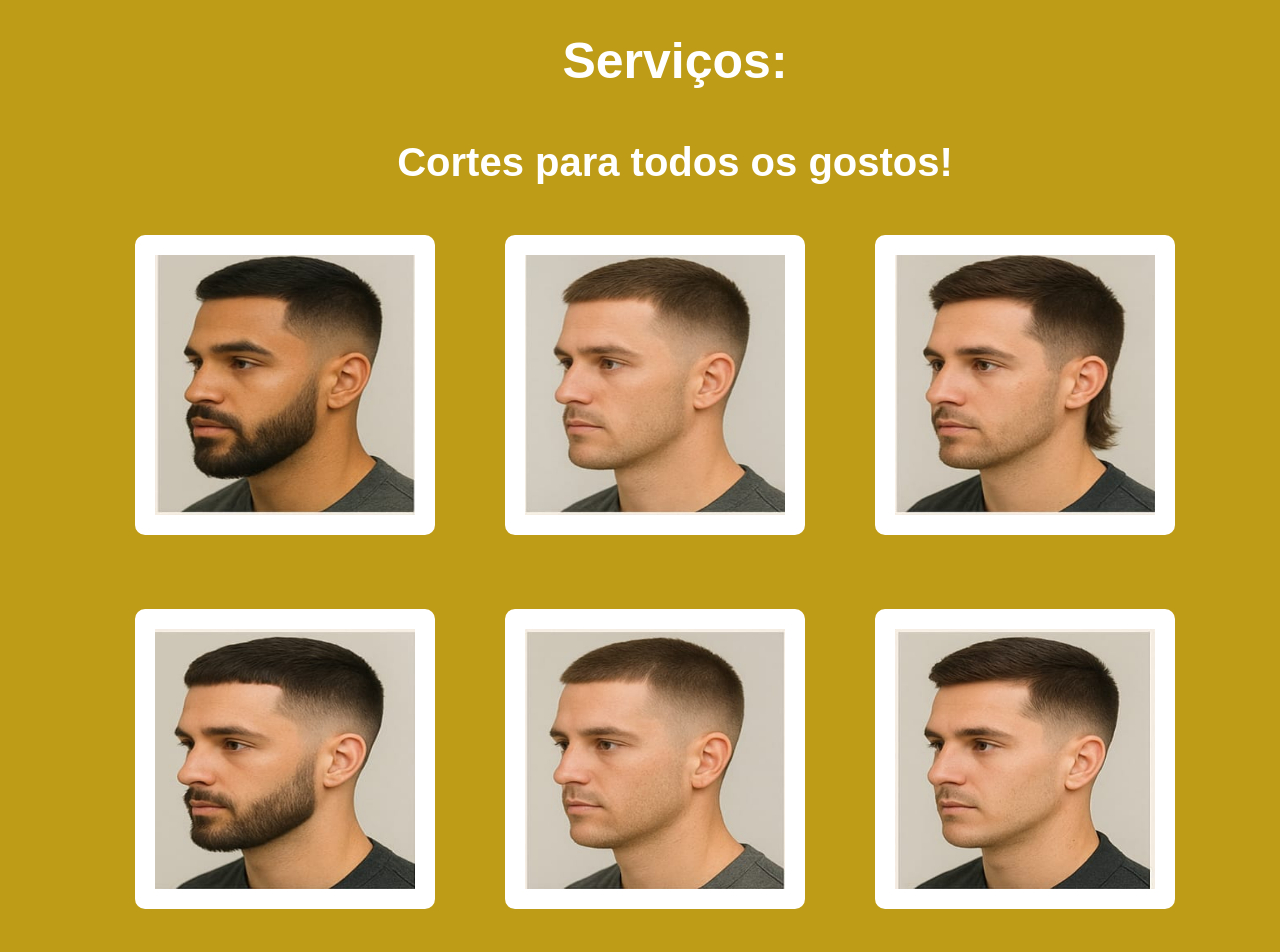
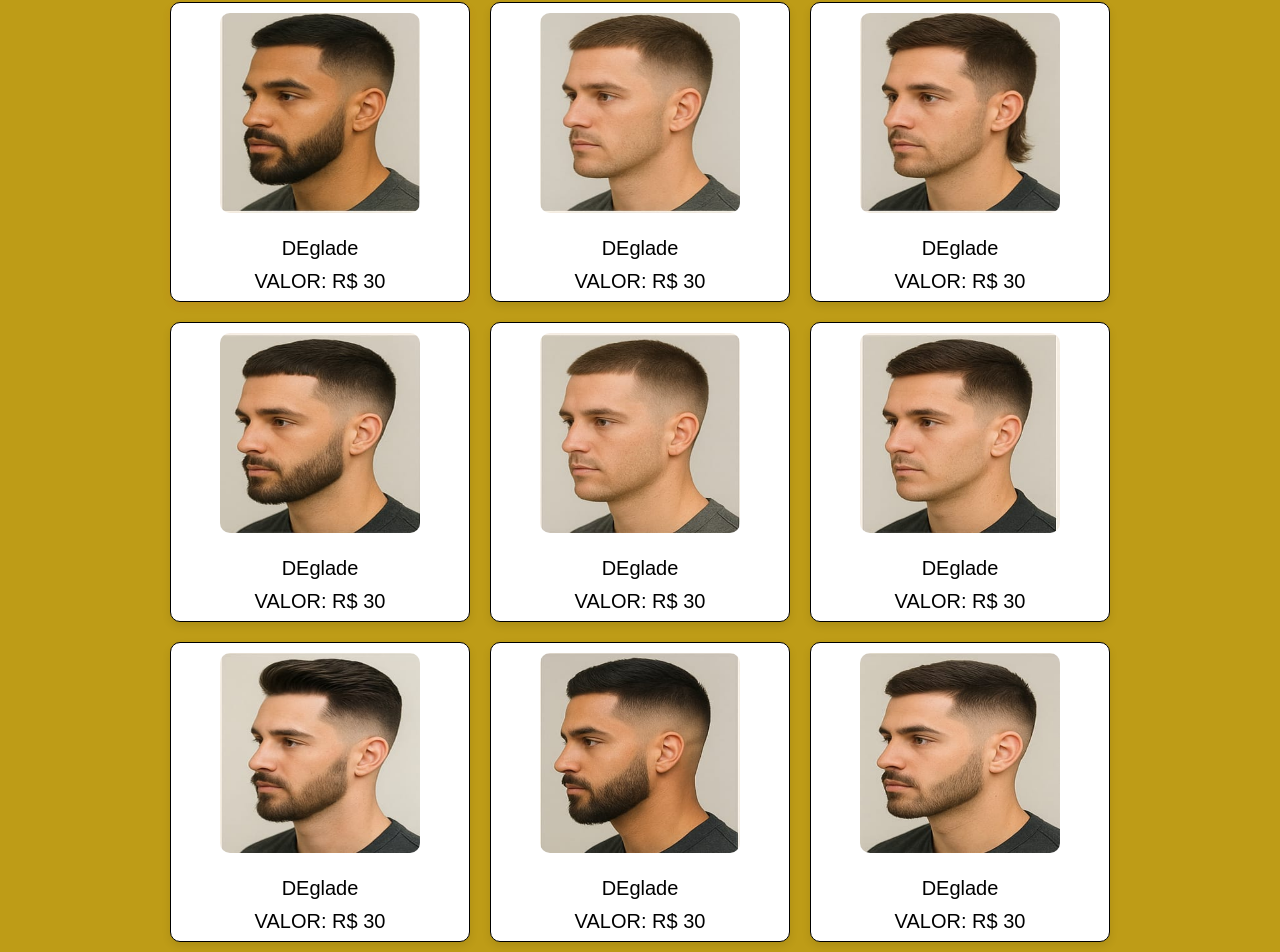
Before and after one commit to Pedroita-057/Projeto, a React (Create React App) app: page /servicos in a window 1280 px wide. Shown: the part 98-1050 px from the top of the page. Built offline with nearby package versions, Linux system fonts and the light colour scheme.

Commit message:
pag. serviços

```diff
--- a/src/componentes/Serviços/Serviços.js
+++ b/src/componentes/Serviços/Serviços.js
@@ -13,40 +13,98 @@ export default function Serviços() {
     return(
         <>
             <div className='serviços' id="servicos">
-                 <h1>Serviços:</h1>
 
-                 <h2>Cortes para todos os gostos!</h2>
+            <div class="container-fotos">
 
-                 <div class="fotos">
+                 <div class="fotos1">
+
                        <img src={img1} alt='img1' className='foto1' />
 
-                       <img src={img2} alt='img2' className='foto2' />
-
-                       <img src={img3} alt='img3' className='foto3' />
-
-
-                <div class="fotos">
-                       <img src={img4} alt='img4' className='foto4' />
-
-                       <img src={img5} alt='img5' className='foto5' />
-
-                       <img src={img6} alt='img6' className='foto6' />
+                       <p>DEglade</p>
+                       <p>VALOR: R$ 30</p>
 
                  </div>
 
-                 <div class="fotos">
+
+                 <div class="fotos2">
+
+                       <img src={img2} alt='img2' className='foto2' />
+                       <p>DEglade</p>
+                       <p>VALOR: R$ 30</p>
+                 </div>
+
+                 <div class="fotos3">
+
+                       <img src={img3} alt='img3' className='foto3' />
+                          <p>DEglade</p>
+                          <p>VALOR: R$ 30</p>
+
+                </div>
+
+
+
+
+                <div class="fotos4">
+
+                       <img src={img4} alt='img4' className='foto4' />
+                       <p>DEglade</p>
+                          <p>VALOR: R$ 30</p>
+
+                 </div>
+
+                 <div class="fotos5">
+
+                       <img src={img5} alt='img5' className='foto5' />
+                          <p>DEglade</p>
+                            <p>VALOR: R$ 30</p>
+
+                </div>
+
+                <div class="fotos6">
+
+                       <img src={img6} alt='img6' className='foto6' />
+                        <p>DEglade</p>
+                          <p>VALOR: R$ 30</p>
+
+                </div>
+
+
+                 <div class="fotos7">
+
                        <img src={img7} alt='img7' className='foto7' />
+                        <p>DEglade</p>
+                          <p>VALOR: R$ 30</p>
+
+                 </div>
+
+                 <div class="fotos8">
 
                        <img src={img8} alt='img5' className='foto8' />
+                        <p>DEglade</p>
+                          <p>VALOR: R$ 30</p>
+
+                 </div>
+
+                 <div class="fotos9">
 
                        <img src={img9} alt='img6' className='foto9' />
+                        <p>DEglade</p>
+                          <p>VALOR: R$ 30</p>
+
+                 </div>
+
+                 <div class="fotos10">
+
+                       <img src={img9} alt='img6' className='foto9' />
+                        <p>DEglade</p>
+                          <p>VALOR: R$ 30</p>
 
                  </div>
 
                 </div>
 
+            </div>
 
-            </div>
         </>
     )
 }
--- a/src/componentes/Serviços/serviços.css
+++ b/src/componentes/Serviços/serviços.css
@@ -17,6 +17,14 @@
     margin: 0;
 
 }
+.container-fotos{
+    display: flex;
+    flex-wrap: wrap;
+    justify-content: center;
+    align-items: center;
+    margin: 20px;
+    gap: 20px;
+}
 .serviços h1{
     font-size: 50px;
     color: #fff;
@@ -32,25 +40,211 @@
     margin-left: 70px;
     align-items: flex-start;
 }
+
 .fotos1{
-    width: 100%;
-    margin-bottom: 15px;
-    display: flex;
-    justify-content: center;
-    align-items: center;
-    padding: 15px;
+  width: 300px;
+  height: 300px;
+  text-align: center;
+  background-color: #fff;
+  border: 1px solid #020000;
+  border-radius: 10px;
+  padding: 10px;
+  box-shadow: 0 4px 8px rgba(173, 47, 47, 0.1);
+  transition: transform 0.2s ease, box-shadow 0.2s ease;
+}
+.fotos1 img{
+    height: 200px;
+    width: 200px;
+    margin: 0 10px 10px 10px;
+    border-radius: 10px;
+   }
+.container-fotos img:hover{
+    transform: scale(1.1);
+    box-shadow: 0 8px 16px rgba(173, 47, 47, 0.2);
+}
+
+
+p{
+    font-size: 20px;
+    color: #000;
+    margin-top: 10px;
+}
+
+.fotos img{
+
+     height: 200px;
+     width: 200px;
+     margin: 50px 20px 20px 50px;
+     border: 20px solid #fff;
+     border-radius: 10px;
+    }
+.fotos2{
+     width: 300px;
+  height: 300px;
+  text-align: center;
+  background-color: #fff;
+  border: 1px solid #000000;
+  border-radius: 10px;
+  padding: 10px;
+  box-shadow: 0 4px 8px rgba(0,0,0,0.1);
+  transition: transform 0.2s ease, box-shadow 0.2s ease;
+}
+.fotos2 img{
+    height: 200px;
+    width: 200px;
+    margin: 0 10px 10px 10px;
+    border-radius: 10px;
+   }
+.fotos3{
+     width: 300px;
+  height: 300px;
+  text-align: center;
+  background-color: #fff;
+  border: 1px solid #000000;
+  border-radius: 10px;
+  padding: 10px;
+  box-shadow: 0 4px 8px rgba(0,0,0,0.1);
+  transition: transform 0.2s ease, box-shadow 0.2s ease;
+}
+.fotos3 img{
+    height: 200px;
+    width: 200px;
+    margin: 0 10px 10px 10px;
+    border-radius: 10px;
+}
+
+.fotos4{
+     width: 300px;
+  height: 300px;
+  text-align: center;
+  background-color: #fff;
+  border: 1px solid #000000;
+  border-radius: 10px;
+  padding: 10px;
+  box-shadow: 0 4px 8px rgba(0,0,0,0.1);
+  transition: transform 0.2s ease, box-shadow 0.2s ease;
+}
+.fotos4 img{
+    height: 200px;
+    width: 200px;
+    margin: 0 10px 10px 10px;
+    border-radius: 10px;
+}
+
+.fotos5{
+     width: 300px;
+  height: 300px;
+  text-align: center;
+  background-color: #fff;
+  border: 1px solid #000000;
+  border-radius: 10px;
+  padding: 10px;
+  box-shadow: 0 4px 8px rgba(0,0,0,0.1);
+  transition: transform 0.2s ease, box-shadow 0.2s ease;
+}
+.fotos5 img{
+    height: 200px;
+    width: 200px;
+    margin: 0 10px 10px 10px;
+    border-radius: 10px;
+}
+
+.fotos6{
+     width: 300px;
+  height: 300px;
+  text-align: center;
+  background-color: #fff;
+  border: 1px solid #000000;
+  border-radius: 10px;
+  padding: 10px;
+  box-shadow: 0 4px 8px rgba(0,0,0,0.1);
+  transition: transform 0.2s ease, box-shadow 0.2s ease;
+}
+.fotos6 img{
+    height: 200px;
+    width: 200px;
+    margin: 0 10px 10px 10px;
+    border-radius: 10px;
+}
+
+.fotos7{
+     width: 300px;
+  height: 300px;
+  text-align: center;
+  background-color: #fff;
+  border: 1px solid #000000;
+  border-radius: 10px;
+  padding: 10px;
+  box-shadow: 0 4px 8px rgba(0,0,0,0.1);
+  transition: transform 0.2s ease, box-shadow 0.2s ease;
+}
+.fotos7 img{
+    height: 200px;
+    width: 200px;
+    margin: 0 10px 10px 10px;
+    border-radius: 10px;
+}
+
+.fotos8{
+     width: 300px;
+  height: 300px;
+  text-align: center;
+  background-color: #fff;
+  border: 1px solid #000000;
+  border-radius: 10px;
+  padding: 10px;
+  box-shadow: 0 4px 8px rgba(0,0,0,0.1);
+  transition: transform 0.2s ease, box-shadow 0.2s ease;
+}
+.fotos8 img{
+    height: 200px;
+    width: 200px;
+    margin: 0 10px 10px 10px;
+    border-radius: 10px;
+}
+
+.fotos9{
+     width: 300px;
+  height: 300px;
+  text-align: center;
+  background-color: #fff;
+  border: 1px solid #000000;
+  border-radius: 10px;
+  padding: 10px;
+  box-shadow: 0 4px 8px rgba(0,0,0,0.1);
+  transition: transform 0.2s ease, box-shadow 0.2s ease;
+}
+.fotos9 img{
+    height: 200px;
+    width: 200px;
+    margin: 0 10px 10px 10px;
+    border-radius: 10px;
+}
+
+.fotos10{
+     width: 300px;
+  height: 300px;
+  text-align: center;
+  background-color: #fff;
+  border: 1px solid #000000;
+  border-radius: 10px;
+  padding: 10px;
+  box-shadow: 0 4px 8px rgba(0,0,0,0.1);
+  transition: transform 0.2s ease, box-shadow 0.2s ease;
+}
+.fotos10 img{
+    height: 200px;
+    width: 200px;
+    margin: 0 10px 10px 10px;
+    border-radius: 10px;
 }
 
 
 
-.fotos img{
 
-     height: 300px;
-     width: 300px;
-     margin: 50px 20px 20px 50px;
-     border: 20px solid #fff;
-     border-radius: 10px;
-    }
+
+
+
 
 
 @media ( max-width: 450px){
--- a/src/componentes/Sobre/sobre.css
+++ b/src/componentes/Sobre/sobre.css
@@ -7,6 +7,7 @@
 
 .pagina{
    display: flex;
+    height: auto;
 
 
 
@@ -16,6 +17,7 @@
    height: 550px;
    background-color: #ffffff;
    flex-direction: row;
+   margin-top: 50px;
 
 
 }
@@ -24,7 +26,7 @@
     color: #79550d;
     align-items: center;
     font-family: Georgia, 'Times New Roman', Times, serif;
-    margin-top: 50px;
+    margin-top: 80px;
     margin-left: 70px;
 
 
@@ -55,6 +57,7 @@
    align-items: center;
    justify-content: end;
    margin-right: 150px;
+   margin-top: 50px;
 
 }
 .lado-direito img{
@@ -109,7 +112,7 @@
     display: flex;
     justify-content: center;
     align-items: center;
-    margin-top: 100px;
+    margin-top: 30px;
     font-size: 15;
 }
 
```
Also changed, not shown: src/componentes/Rodape/Rodape.js (line endings or trailing spaces). Lines whose indentation alone changed are shown as unchanged.
